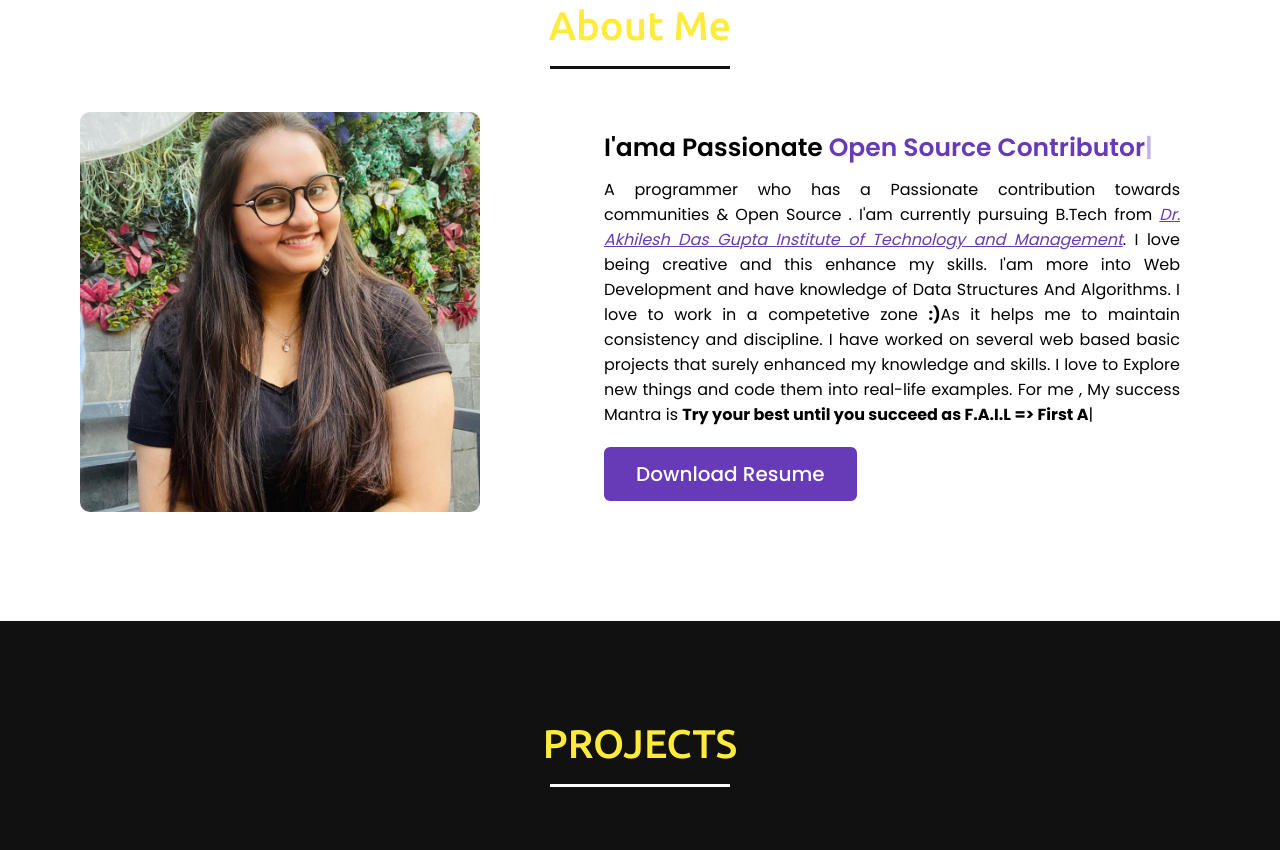
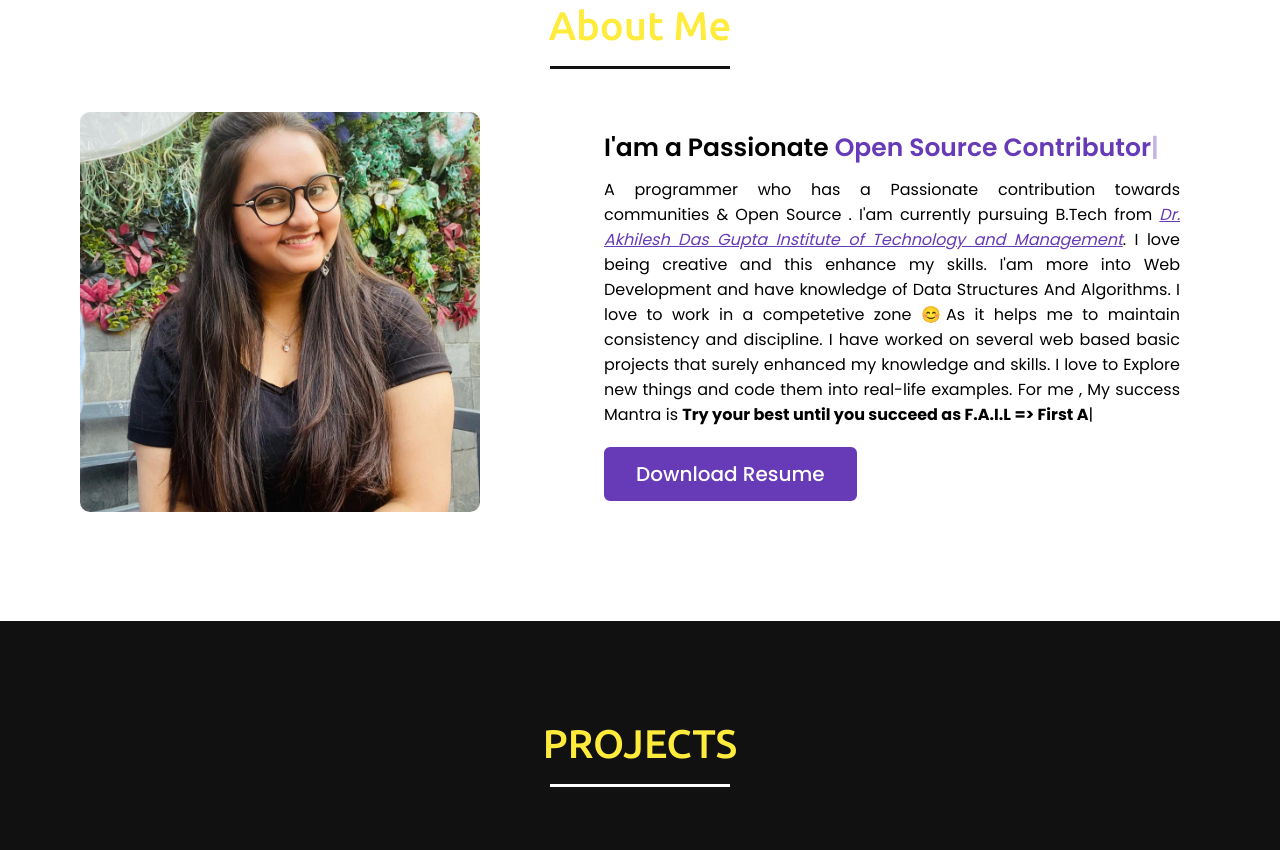
Before and after one commit to lakshita15/lakshita15.github.io, a plain HTML site: page index.html in a window 1280 px wide. Shown: the part 897-1747 px from the top of the page. Drawn offline with nearby package versions, Linux system fonts and the light colour scheme.

Commit message:
updated resume

```diff
--- a/index.html
+++ b/index.html
@@ -77,8 +77,8 @@
                   </style>
                 </div>
                 <div class="column right about-img" style="padding: 20px; border-radius: 10px;">
-                    <div class="text">I'ama Passionate <span class="typing-2"></span></div>
-                    <p>A programmer who has a Passionate contribution towards communities &  Open Source . I'am currently pursuing B.Tech from <i>Dr. Akhilesh Das Gupta Institute of Technology and Management</i>. I love being creative and this enhance my skills. I'am more into Web Development and have knowledge of Data Structures And Algorithms. I love to work in a competetive zone <b>:)</b>As it helps me to maintain consistency and discipline. I have worked on several web based basic projects that surely enhanced my knowledge and skills. I love to Explore new things and code them into real-life examples. For me , My success Mantra is  <b class="typing-3"></b></p>
+                    <div class="text">I'am a  Passionate <span class="typing-2"></span></div>
+                    <p>A programmer who has a Passionate contribution towards communities &  Open Source . I'am currently pursuing B.Tech from <i>Dr. Akhilesh Das Gupta Institute of Technology and Management</i>. I love being creative and this enhance my skills. I'am more into Web Development and have knowledge of Data Structures And Algorithms. I love to work in a competetive zone <b>😊</b>As it helps me to maintain consistency and discipline. I have worked on several web based basic projects that surely enhanced my knowledge and skills. I love to Explore new things and code them into real-life examples. For me , My success Mantra is  <b class="typing-3"></b></p>
                     <a href="https://drive.google.com/file/d/1yBIiweNffv0nUkB8VSV_qn2yLgh3QzC4/view?usp=sharing" class="about-img">Download Resume</a>
                 </div>
             </div>
```
